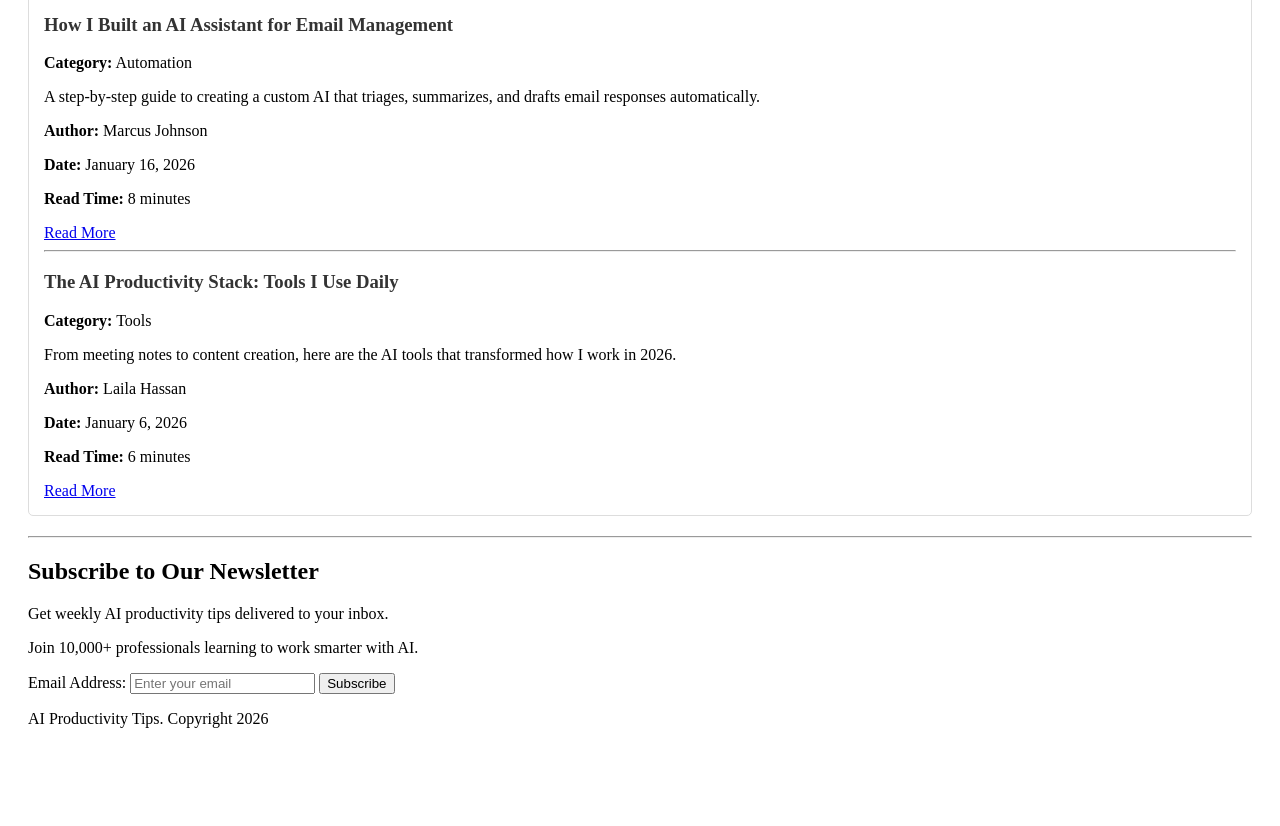
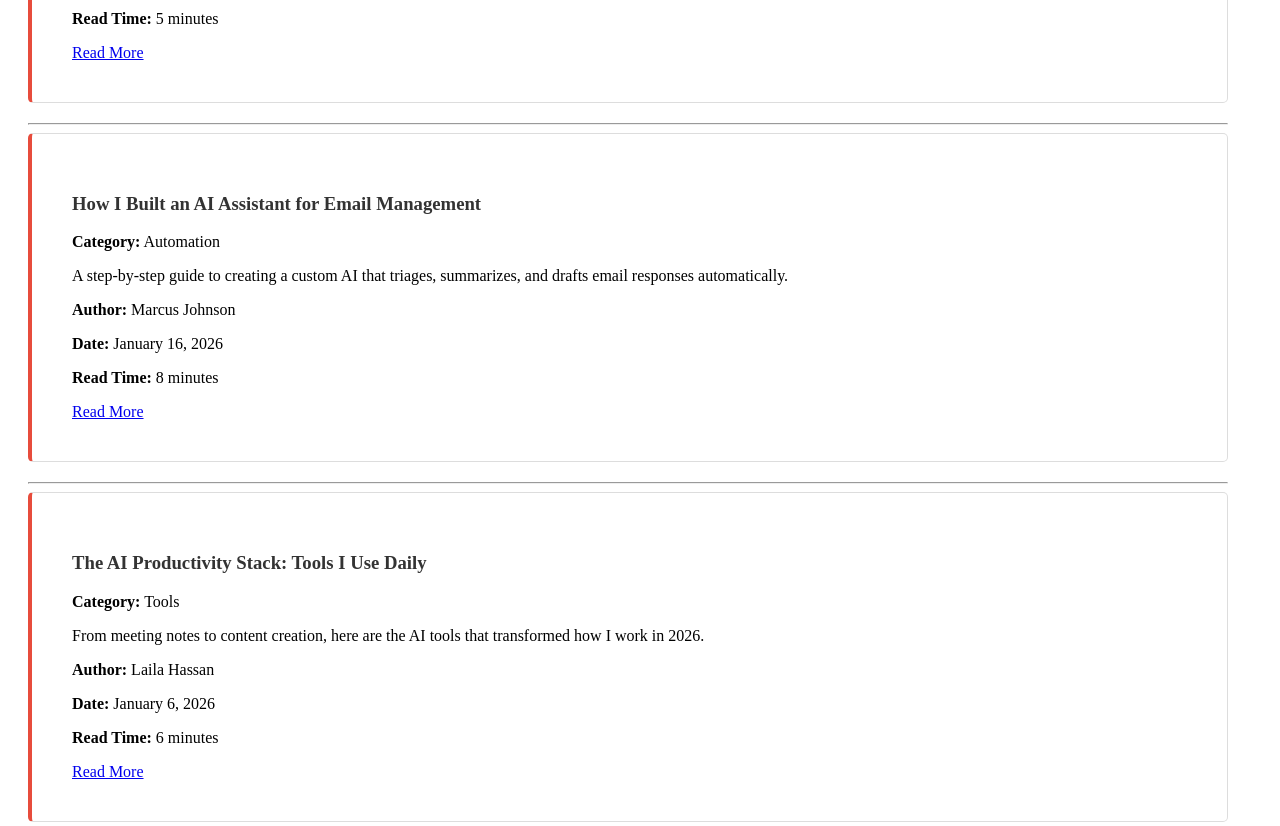
Before and after one commit to sfi2026/AI-Blog, a plain HTML site: page index.html in a window 1280 px wide. Shown: the part 720-1546 px from the top of the page. Before the commit the page ends 1492 px from the top, so only its background shows below. Drawn offline with Linux system fonts and the light colour scheme.

Commit message:
Fixed footer CSS moved footer outside main, seperated articles

```diff
--- a/index.html
+++ b/index.html
@@ -3,7 +3,7 @@
   <head>
     <meta charset="UTF-8" />
     <meta name="viewport" content="width=device-width, initial-scale=1.0" />
-    <title>AI Productivity Tips</title>
+    <title>AI Productivity Tips ngfngfg</title>
     <style>
       <!--CSS basics: selecting elements and styling them-->
         /* Style the page */
@@ -11,7 +11,7 @@
         margin: 0;
         padding: 20px;
         line-height: 1.6;
-        font-family: Arial, san-serif;
+        font-family: Arial, sans-serif;
         background-color: #f4f4f4;
       }
       /* Style the header */
@@ -35,28 +35,43 @@
 
       /* Style main content */
       main {
+        max-width: 1200px;
         padding: 20px;
         margin-top: 20px;
         background-color: white;
       }
+
+      /* Style sections */
+      section {
+        margin-bottom: 50px;
+      }
       /* Style articles */
       article {
-        padding: 15px;
+        padding: 40px;
         border: 1px solid #ddd;
         margin-bottom: 20px;
         border-radius: 5px;
+        border-left: 4px solid #e74c3c;
       }
 
       article h3 {
         color: #333;
       }
 
+      /* Style button */
+      button {
+        padding: 15px 40px;
+        font-size: 18px;
+      }
+
       /* Style footer*/
+      footer {
         padding: 10px;
         margin-top: 20px;
         text-align: center;
         color: white;
         background-color: #333;
+      }
     </style>
   </head>
   <body>
@@ -86,6 +101,8 @@
         </p>
       </section>
 
+      <hr />
+
       <section>
         <!--Blog posts-->
         <h2>Latest Articles</h2>
@@ -102,9 +119,11 @@
           <p><strong>Date:</strong> January 20, 2026</p>
           <p><strong>Read Time:</strong> 5 minutes</p>
           <a href="#">Read More</a>
+        </article>
 
         <hr />
 
+        <article>
           <!--article 2-->
           <h3>How I Built an AI Assistant for Email Management</h3>
           <p><strong>Category:</strong> Automation</p>
@@ -116,9 +135,11 @@
           <p><strong>Date:</strong> January 16, 2026</p>
           <p><strong>Read Time:</strong> 8 minutes</p>
           <a href="#">Read More</a>
+        </article>
 
         <hr />
 
+        <article>
           <!--article 3-->
           <h3>The AI Productivity Stack: Tools I Use Daily</h3>
           <p><strong>Category:</strong> Tools</p>
@@ -153,10 +174,10 @@
           <button type="submit">Subscribe</button>
         </form>
       </section>
+    </main>
 
     <footer>
       <p>AI Productivity Tips. Copyright 2026</p>
     </footer>
-    </main>
   </body>
 </html>
```
Lines whose indentation alone changed are shown as unchanged.
